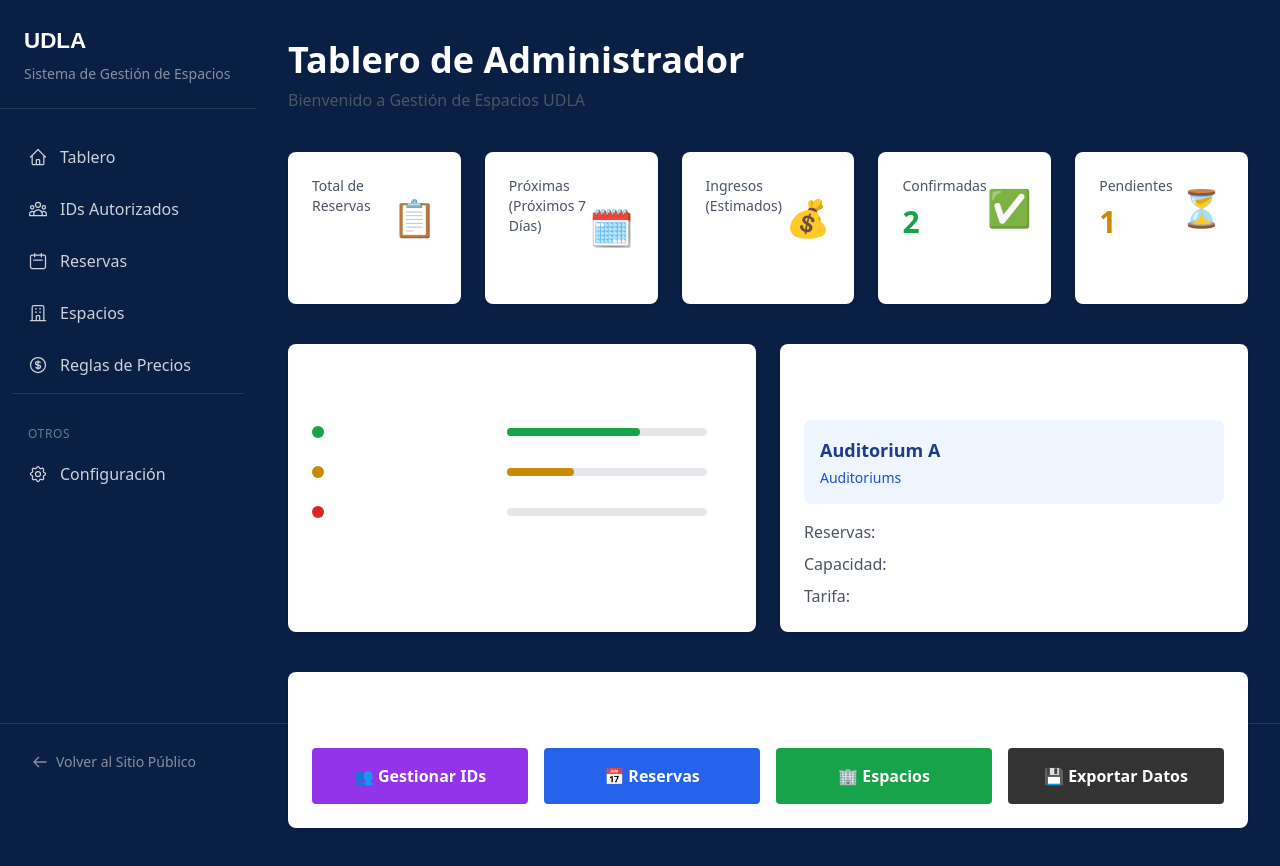
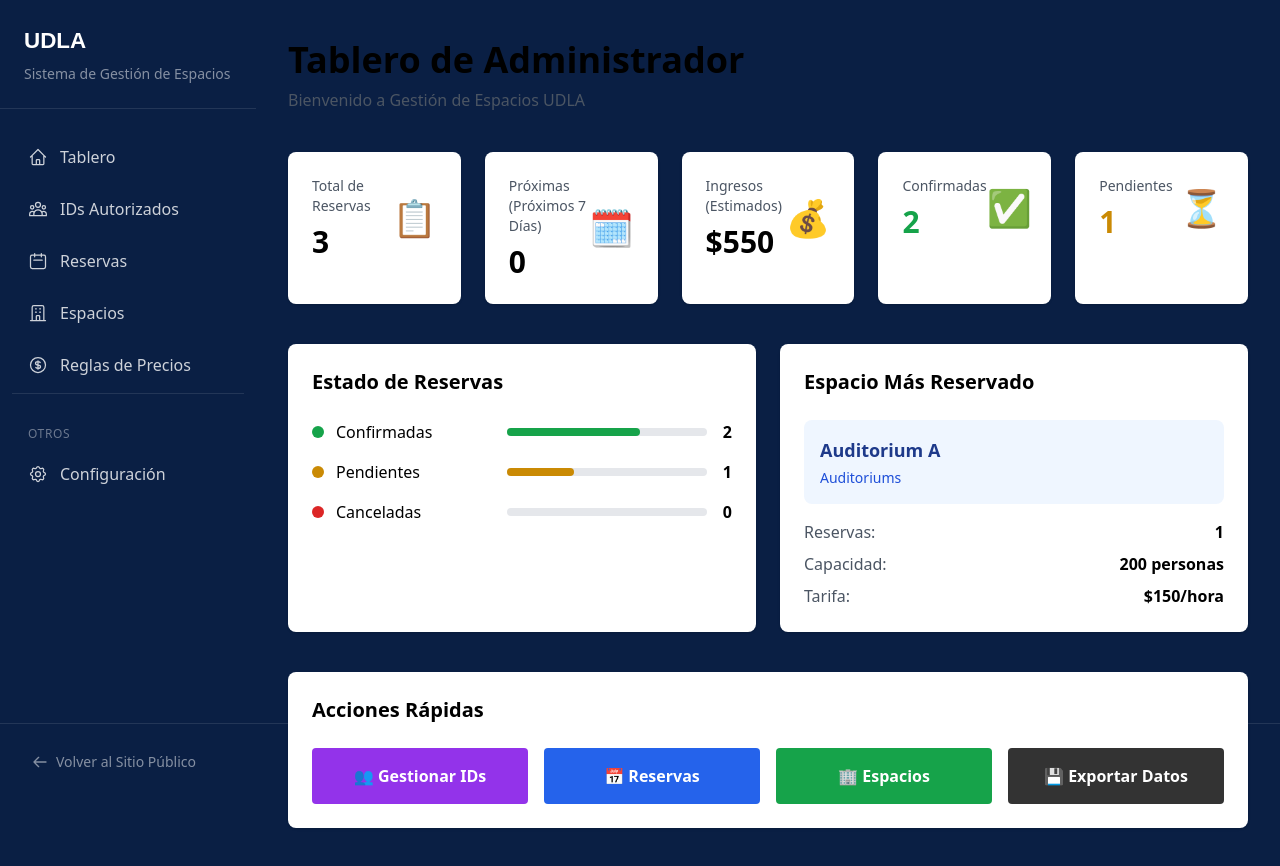
Before and after one commit to josegaboherrera/UDLA-MVP, a Next.js app: page /admin in a window 1280 px wide. Built offline with nearby package versions, Linux system fonts and the light colour scheme.

Commit message:
feat: add text color overrides for light backgrounds
Added CSS rules to ensure text color is black on white and light gray backgrounds for better contrast.

```diff
--- a/app/globals.css
+++ b/app/globals.css
@@ -30,3 +30,12 @@
 button:not(.btn-link):hover {
   background-color: #1f1f1f !important;
 }
+
+/* En secciones con fondo blanco/claro, el texto va en negro para mantener contraste */
+.bg-white,
+.bg-gray-50,
+.bg-gray-100,
+[class*="udla-white"],
+[class*="udla-gray-light"] {
+  color: var(--udla-black);
+}
```
